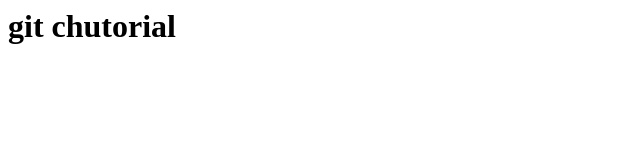
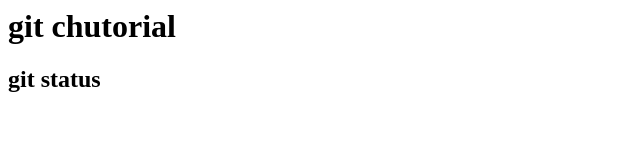
Before and after one commit to Yoshinari-Kato/git_practice, a plain HTML site: page index.html in a window 1280 px wide. Shown: the whole page, without its empty margins (0-640 px from the left). Drawn offline with Linux system fonts and the light colour scheme.

Commit message:
git statusコマンドを追記

```diff
--- a/index.html
+++ b/index.html
@@ -1 +1,2 @@
 <h1>git chutorial</h1>
+<h2>git status</h2>
```
